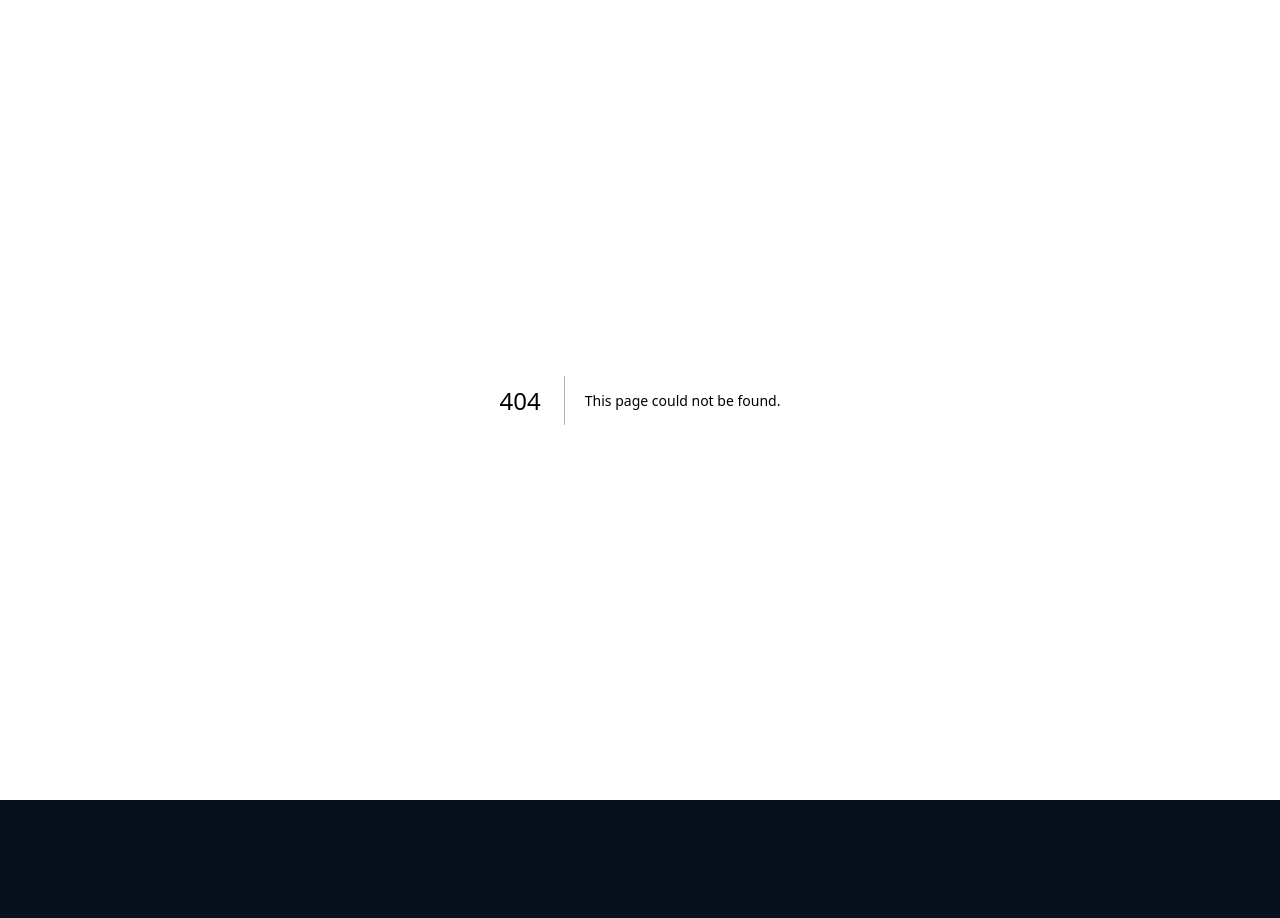
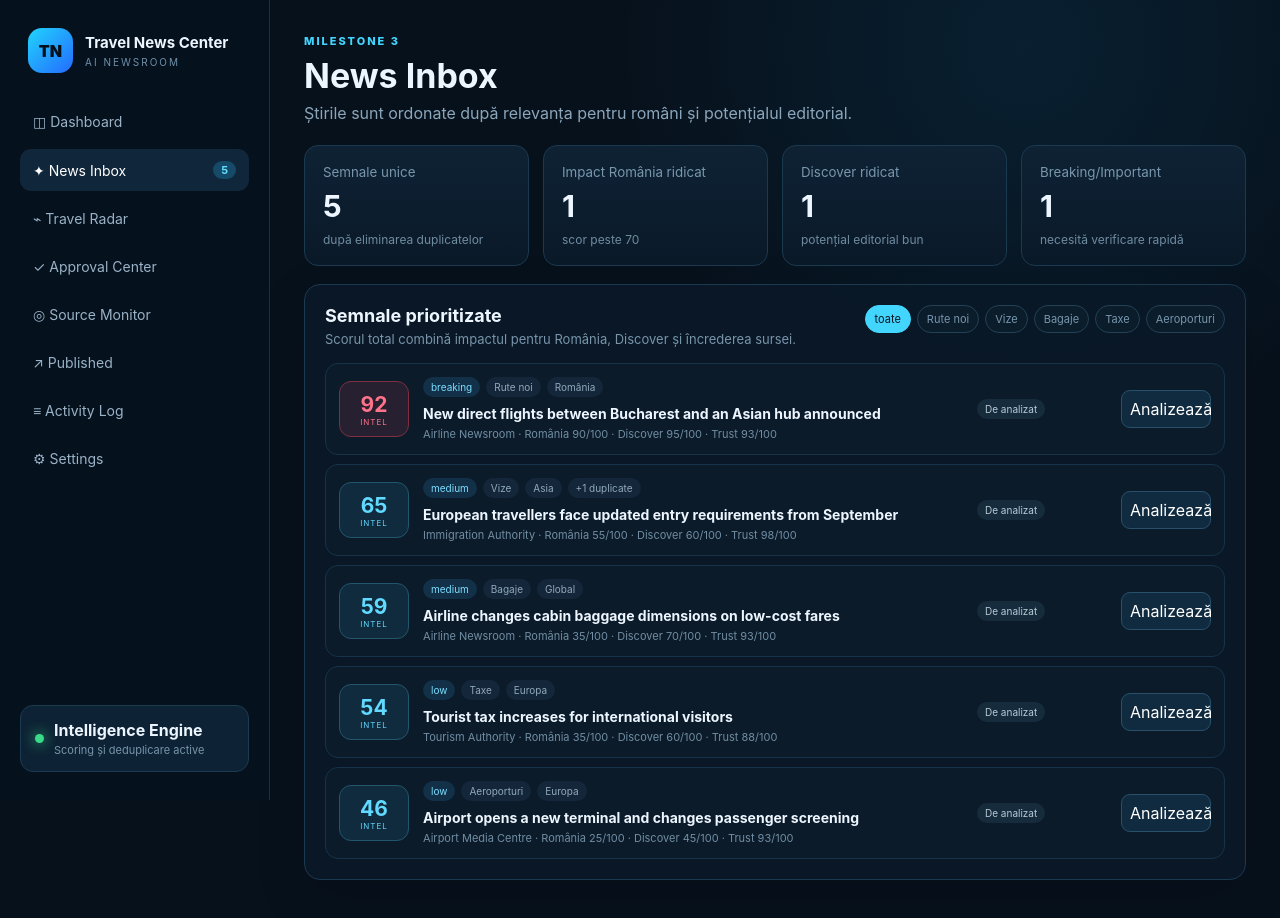
Before and after one commit to ypyjk22rtz-bot/travel-news-center, a Next.js app: page /inbox in a window 1280 px wide. Before the commit this address had no page. Shown: the top 918 px of the page. Before the commit the page ends 800 px from the top, so only its background shows below. Built offline with nearby package versions, Linux system fonts and the light colour scheme.

Commit message:
Add intelligence news inbox

```diff
--- /dev/null
+++ b/app/inbox/page.tsx
@@ -0,0 +1,88 @@
+"use client";
+
+import { useEffect, useMemo, useState } from "react";
+import Link from "next/link";
+
+type InboxItem = {
+  id: string;
+  title: string;
+  source: string;
+  country: string;
+  category: string;
+  urgency: string;
+  romaniaImpact: number;
+  discoverScore: number;
+  trustScore: number;
+  totalScore: number;
+  duplicateCount: number;
+  sourceGroup: string[];
+  reasons: string[];
+};
+
+export default function InboxPage() {
+  const [items, setItems] = useState<InboxItem[]>([]);
+  const [loading, setLoading] = useState(true);
+  const [selected, setSelected] = useState<InboxItem | null>(null);
+  const [filter, setFilter] = useState("toate");
+
+  useEffect(() => {
+    fetch("/api/intelligence")
+      .then((response) => response.json())
+      .then((payload) => setItems(payload.items ?? []))
+      .finally(() => setLoading(false));
+  }, []);
+
+  const categories = useMemo(() => ["toate", ...Array.from(new Set(items.map((item) => item.category)))], [items]);
+  const visible = filter === "toate" ? items : items.filter((item) => item.category === filter);
+
+  return (
+    <main className="shell">
+      <aside className="sidebar">
+        <div className="brand"><span>TN</span><div><strong>Travel News Center</strong><small>AI NEWSROOM</small></div></div>
+        <nav>
+          <Link href="/">◫ Dashboard</Link>
+          <Link href="/inbox" className="active">✦ News Inbox <b>{items.length}</b></Link>
+          <a>⌁ Travel Radar</a>
+          <a>✓ Approval Center</a>
+          <Link href="/sources">◎ Source Monitor</Link>
+          <a>↗ Published</a>
+          <a>≡ Activity Log</a>
+          <a>⚙ Settings</a>
+        </nav>
+        <div className="system"><i></i><div><strong>Intelligence Engine</strong><small>Scoring și deduplicare active</small></div></div>
+      </aside>
+
+      <section className="content">
+        <header className="topbar">
+          <div><p className="eyebrow">MILESTONE 3</p><h1>News Inbox</h1><span>Știrile sunt ordonate după relevanța pentru români și potențialul editorial.</span></div>
+        </header>
+
+        <section className="stats">
+          <article><small>Semnale unice</small><strong>{items.length}</strong><span>după eliminarea duplicatelor</span></article>
+          <article><small>Impact România ridicat</small><strong>{items.filter((item) => item.romaniaImpact >= 70).length}</strong><span>scor peste 70</span></article>
+          <article><small>Discover ridicat</small><strong>{items.filter((item) => item.discoverScore >= 75).length}</strong><span>potențial editorial bun</span></article>
+          <article><small>Breaking/Important</small><strong>{items.filter((item) => ["breaking", "important"].includes(item.urgency)).length}</strong><span>necesită verificare rapidă</span></article>
+        </section>
+
+        <section className="panel">
+          <div className="panelTitle"><div><h2>Semnale prioritizate</h2><p>Scorul total combină impactul pentru România, Discover și încrederea sursei.</p></div><div className="filters">{categories.map((item) => <button key={item} className={filter === item ? "selected" : ""} onClick={() => setFilter(item)}>{item}</button>)}</div></div>
+          {loading ? <p>Se calculează scorurile...</p> : <div className="newsTable">{visible.map((item) => <article className="newsRow" key={item.id}>
+            <div className={`score ${item.totalScore >= 88 ? "critical" : item.totalScore >= 74 ? "high" : "medium"}`}><strong>{item.totalScore}</strong><small>INTEL</small></div>
+            <div className="newsMain"><div className="badges"><span>{item.urgency}</span><em>{item.category}</em><em>{item.country}</em>{item.duplicateCount > 0 && <em>+{item.duplicateCount} duplicate</em>}</div><h3>{item.title}</h3><p>{item.source} · România {item.romaniaImpact}/100 · Discover {item.discoverScore}/100 · Trust {item.trustScore}/100</p></div>
+            <span className="status">De analizat</span>
+            <button className="open" onClick={() => setSelected(item)}>Analizează</button>
+          </article>)}</div>}
+        </section>
+      </section>
+
+      {selected && <div className="modalBackdrop" onClick={() => setSelected(null)}><section className="modal" onClick={(event) => event.stopPropagation()}>
+        <button className="close" onClick={() => setSelected(null)}>×</button>
+        <p className="eyebrow">TRAVEL INTELLIGENCE REPORT</p><h2>{selected.title}</h2>
+        <div className="scoreCards"><article><small>Scor total</small><strong>{selected.totalScore}/100</strong></article><article><small>Impact România</small><strong>{selected.romaniaImpact}/100</strong></article><article><small>Discover</small><strong>{selected.discoverScore}/100</strong></article></div>
+        <div className="sourceBox"><strong>De ce a primit acest scor</strong>{selected.reasons.map((reason) => <p key={reason}>• {reason}</p>)}</div>
+        {selected.sourceGroup.length > 1 && <div className="sourceBox"><strong>Surse grupate</strong><p>{selected.sourceGroup.join(" · ")}</p></div>}
+        <div className="actions"><button>Verifică sursa</button><button>Generează articol</button><button className="primary">Trimite în Approval Center</button><button className="danger">Respinge</button></div>
+      </section></div>}
+    </main>
+  );
+}
```
